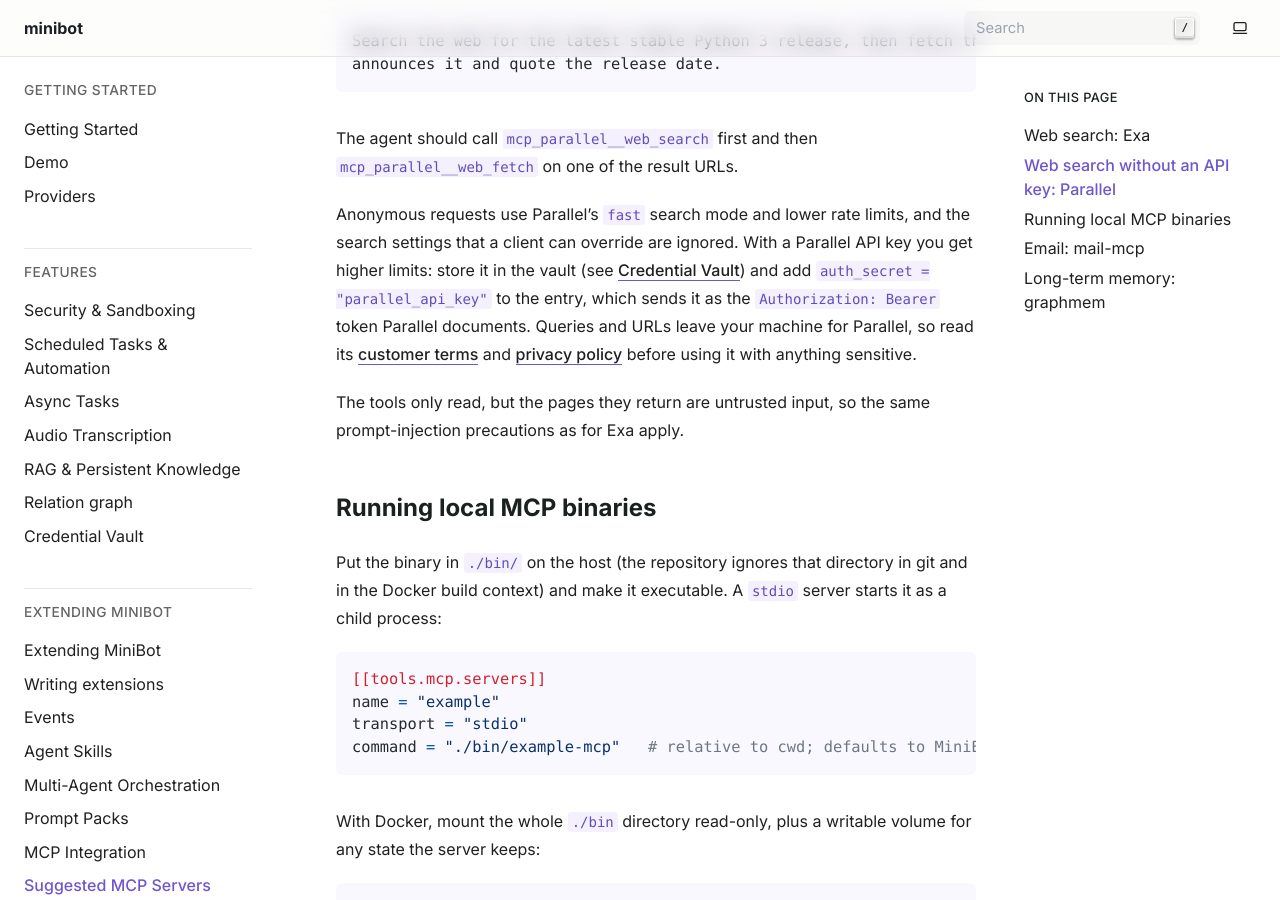
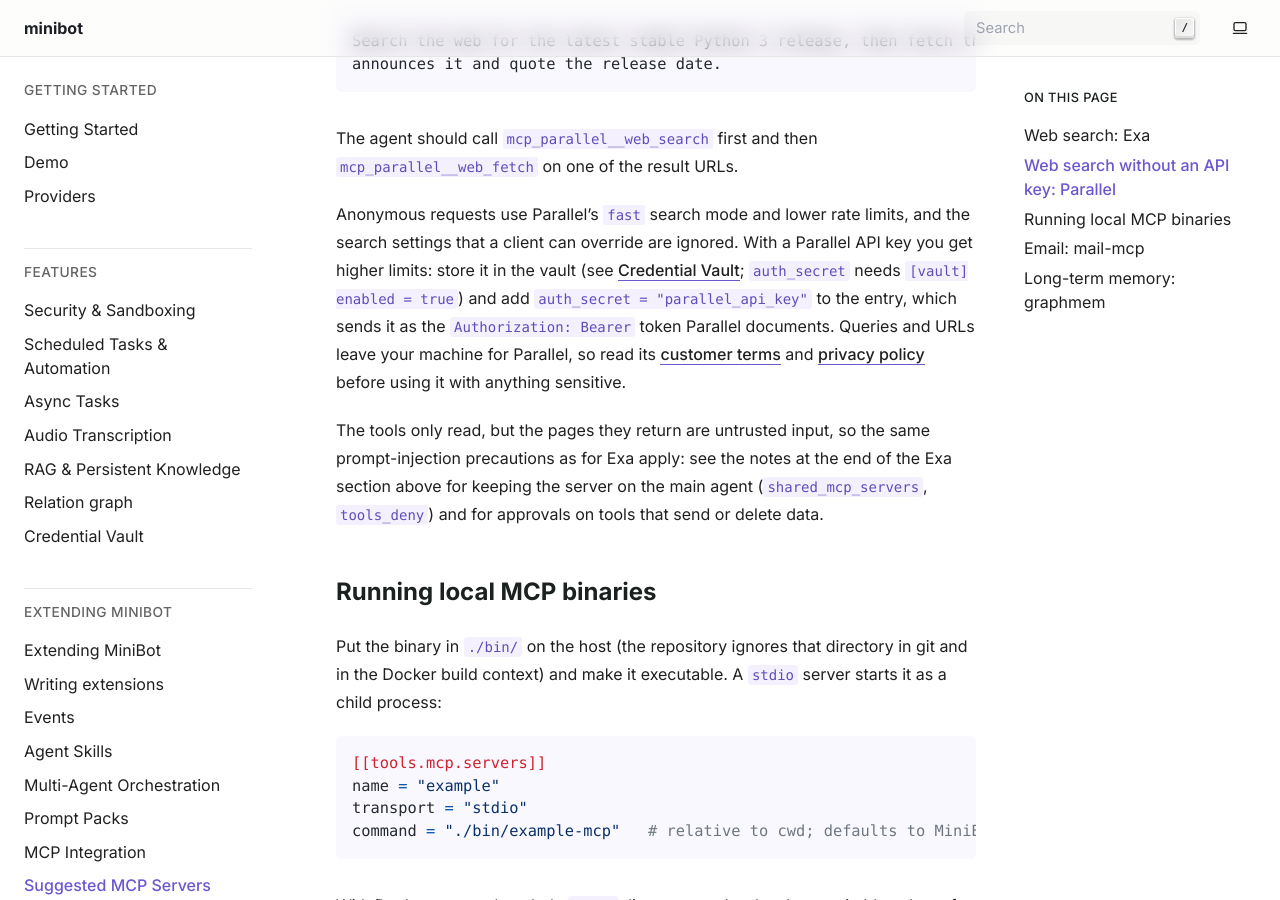
Before and after one commit to sonic182/minibot, a Sphinx documentation site: the page built from docs/mcp_servers.rst, in a window 1280 px wide and 900 px high, scrolled down 1438 px. Built offline with Sphinx 7.4.7, drawn with Linux system fonts in a browser that asks for light colours.

Commit message:
docs: note the vault requirement and point to the Exa exposure notes

```diff
--- a/docs/mcp_servers.rst
+++ b/docs/mcp_servers.rst
@@ -63,13 +63,14 @@ result URLs.
 
 Anonymous requests use Parallel's ``fast`` search mode and lower rate limits, and the search settings that a
 client can override are ignored. With a Parallel API key you get higher limits: store it in the vault (see
-:doc:`vault`) and add ``auth_secret = "parallel_api_key"`` to the entry, which sends it as the
+:doc:`vault`; ``auth_secret`` needs ``[vault] enabled = true``) and add ``auth_secret = "parallel_api_key"`` to the entry, which sends it as the
 ``Authorization: Bearer`` token Parallel documents. Queries and URLs leave your machine for Parallel, so
 read its `customer terms <https://parallel.ai/customer-terms>`_ and
 `privacy policy <https://parallel.ai/privacy-policy>`_ before using it with anything sensitive.
 
 The tools only read, but the pages they return are untrusted input, so the same prompt-injection
-precautions as for Exa apply.
+precautions as for Exa apply: see the notes at the end of the Exa section above for keeping the server on the
+main agent (``shared_mcp_servers``, ``tools_deny``) and for approvals on tools that send or delete data.
 
 Running local MCP binaries
 --------------------------
```
